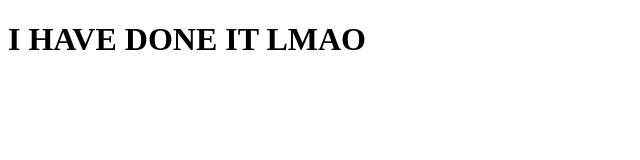
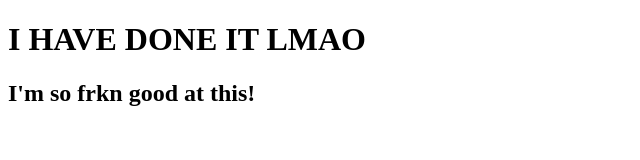
Before and after one commit to farhaanTanvir/git_test_doneMyself, a plain HTML site: page index.html in a window 1280 px wide. Shown: the whole page, without its empty margins (0-640 px from the left). Drawn offline with Linux system fonts and the light colour scheme.

Commit message:
Test Commit 2

```diff
--- a/index.html
+++ b/index.html
@@ -3,6 +3,7 @@
     <head></head>
     <body>
         <h1>I HAVE DONE IT LMAO</h1>
+        <h2>I'm so frkn good at this!</h2>
     </body>
 
 </html>
--- /dev/null
+++ b/style.css
@@ -0,0 +1,5 @@
+html {
+    border: 0;
+    margin: 0;
+    box-sizing: border-box;
+}
```
